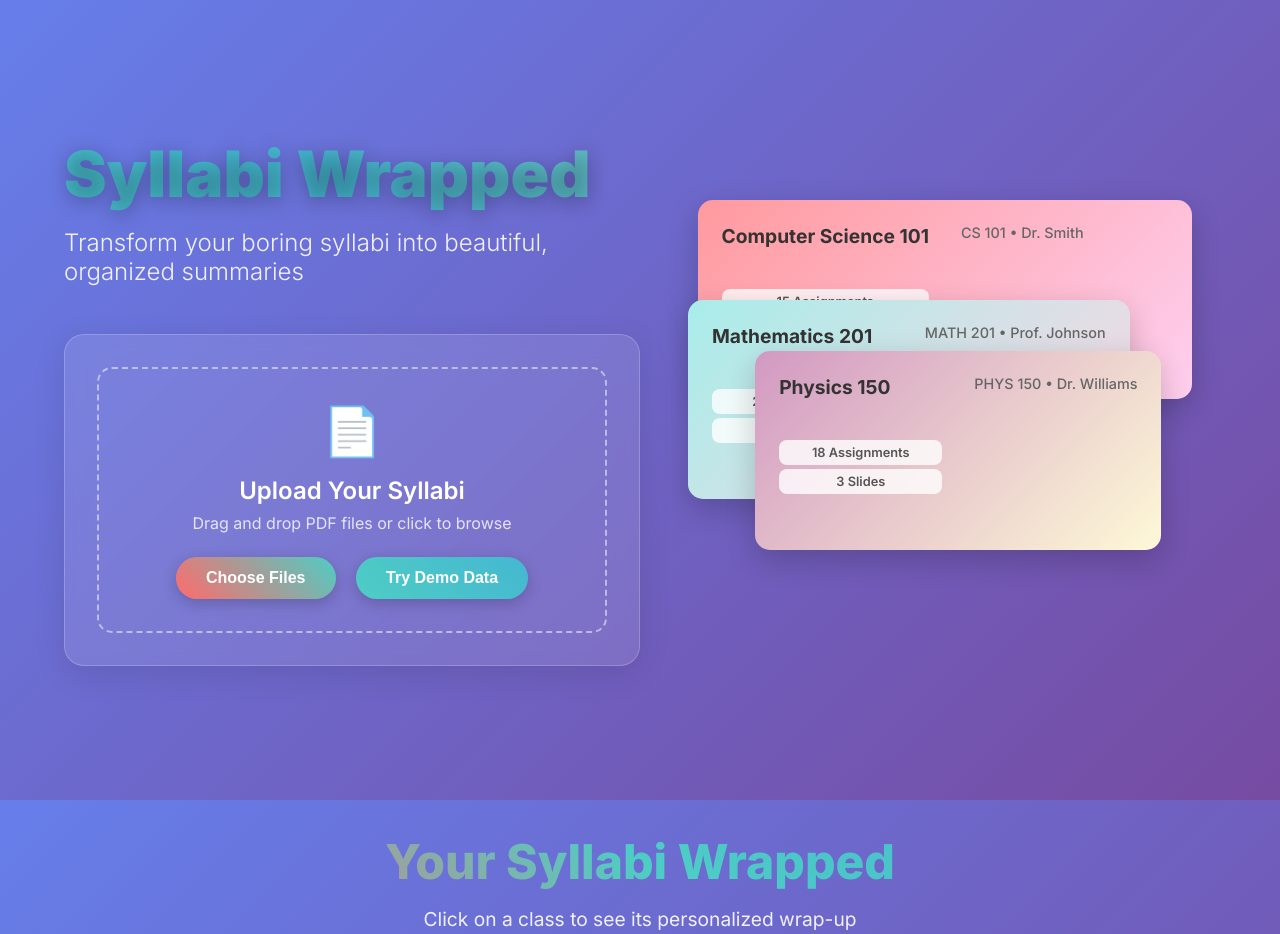
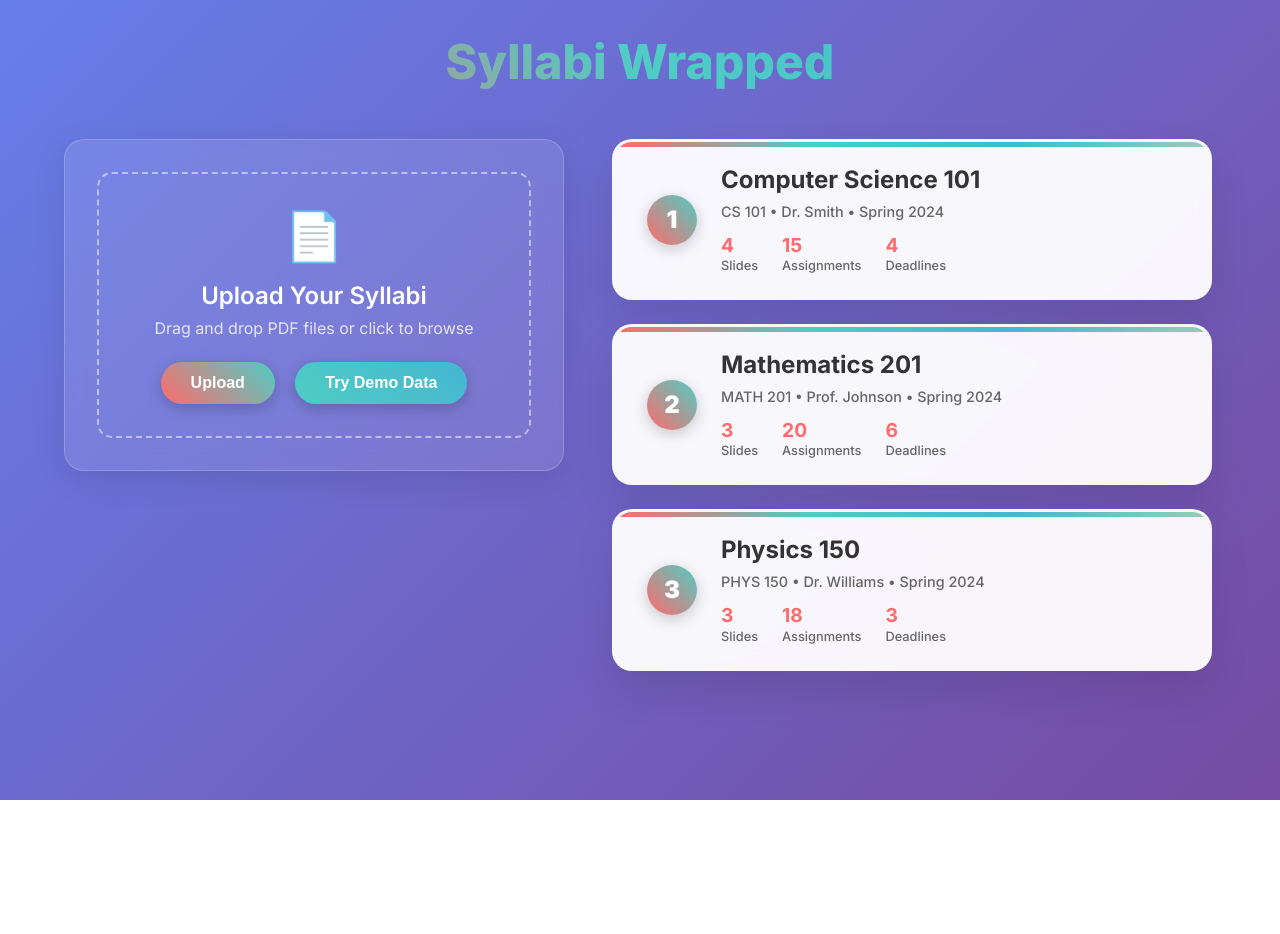
Before and after one commit to e-ember/syllabi-wrapped, a website: page index.html in a window 1280 px wide. Shown: the top 934 px of the page. After the commit the page ends 800 px from the top, so only its background shows below. Drawn offline with nearby package versions, Linux system fonts and the light colour scheme.

Commit message:
fixed home page

```diff
--- a/index.html
+++ b/index.html
@@ -10,59 +10,6 @@
     <script src="https://cdn.jsdelivr.net/npm/axios/dist/axios.min.js"></script>
 </head>
 <body>
-    <!-- Hero Section -->
-    <div class="hero-section">
-        <div class="hero-content">
-            <h1 class="hero-title">Syllabi Wrapped</h1>
-            <p class="hero-subtitle">Transform your boring syllabi into beautiful, organized summaries</p>
-            <div class="upload-container">
-                <div class="upload-area" id="uploadArea">
-                    <div class="upload-icon">📄</div>
-                    <h3>Upload Your Syllabi</h3>
-                    <p>Drag and drop PDF files or click to browse</p>
-                    <input type="file" id="fileInput" multiple accept=".pdf" hidden>
-                    <button class="upload-btn" onclick="document.getElementById('fileInput').click()">
-                        Choose Files
-                    </button>
-                    <button class="demo-btn" onclick="loadDemoData()">
-                        Try Demo Data
-                    </button>
-                </div>
-            </div>
-        </div>
-        <div class="hero-visual">
-            <div class="floating-card card-1" onclick="openSlideshowModal('cs101')">
-                <div class="card-content">
-                    <h4>Computer Science 101</h4>
-                    <p class="card-description">CS 101 • Dr. Smith</p>
-                    <div class="mini-stats">
-                        <span class="stat">15 Assignments</span>
-                        <span class="stat">4 Slides</span>
-                    </div>
-                </div>
-            </div>
-            <div class="floating-card card-2" onclick="openSlideshowModal('math201')">
-                <div class="card-content">
-                    <h4>Mathematics 201</h4>
-                    <p class="card-description">MATH 201 • Prof. Johnson</p>
-                    <div class="mini-stats">
-                        <span class="stat">20 Assignments</span>
-                        <span class="stat">3 Slides</span>
-                    </div>
-                </div>
-            </div>
-            <div class="floating-card card-3" onclick="openSlideshowModal('phys150')">
-                <div class="card-content">
-                    <h4>Physics 150</h4>
-                    <p class="card-description">PHYS 150 • Dr. Williams</p>
-                    <div class="mini-stats">
-                        <span class="stat">18 Assignments</span>
-                        <span class="stat">3 Slides</span>
-                    </div>
-                </div>
-            </div>
-        </div>
-    </div>
 
     <!-- Loading Section -->
     <div class="loading-section" id="loadingSection" style="display: none;">
@@ -74,16 +21,44 @@
     </div>
 
     <!-- Results Section -->
-    <div class="results-section" id="resultsSection" style="display: none;">
+    <div class="results-section" id="resultsSection">
         <div class="results-header">
-            <h2>Your Syllabi Wrapped</h2>
+            <h2>Syllabi Wrapped</h2>
+        </div>
+
+        <!-- Main Content Container -->
+        <div class="main-content-container">
+            <!-- Left Side - Upload Section -->
+            <div class="upload-section">
+                <div class="upload-container">
+                    <div class="upload-area" id="uploadAreaResults">
+                        <div class="upload-icon">📄</div>
+                        <h3>Upload Your Syllabi</h3>
+                        <p>Drag and drop PDF files or click to browse</p>
+                        <input type="file" id="fileInputResults" multiple accept=".pdf" hidden>
+                        <button class="upload-btn" onclick="document.getElementById('fileInputResults').click()">
+                            Upload
+                        </button>
+                        <button class="demo-btn" onclick="loadDemoData()">
+                            Try Demo Data
+                        </button>
+                    </div>
+                </div>
+            </div>
+
+            <!-- Right Side - Classes List -->
+            <div class="classes-section">
+                <!-- <div class="classes-header">
+                    <h3>Your Syllabi Wrapped</h3>
                     <p>Click on a class to see its personalized wrap-up</p>
-        </div>
+                </div> -->
 
                 <!-- Classes Grid -->
                 <div class="classes-grid" id="classesGrid">
                     <!-- Static class rectangles -->
                     <div class="class-rectangle" onclick="openSlideshowModal('cs101')">
+                        <div class="class-number">1</div>
+                        <div class="class-content">
                             <div class="class-title">Computer Science 101</div>
                             <div class="class-subtitle">CS 101 • Dr. Smith • Spring 2024</div>
                             <div class="class-preview">
@@ -101,8 +76,11 @@
                                 </div>
                             </div>
                         </div>
+                    </div>
 
                     <div class="class-rectangle" onclick="openSlideshowModal('math201')">
+                        <div class="class-number">2</div>
+                        <div class="class-content">
                             <div class="class-title">Mathematics 201</div>
                             <div class="class-subtitle">MATH 201 • Prof. Johnson • Spring 2024</div>
                             <div class="class-preview">
@@ -120,8 +98,11 @@
                                 </div>
                             </div>
                         </div>
+                    </div>
 
                     <div class="class-rectangle" onclick="openSlideshowModal('phys150')">
+                        <div class="class-number">3</div>
+                        <div class="class-content">
                             <div class="class-title">Physics 150</div>
                             <div class="class-subtitle">PHYS 150 • Dr. Williams • Spring 2024</div>
                             <div class="class-preview">
@@ -136,6 +117,9 @@
                                 <div class="preview-stat">
                                     <span class="preview-number">3</span>
                                     <div class="preview-label">Deadlines</div>
+                                </div>
+                            </div>
+                        </div>
                     </div>
                 </div>
             </div>
--- a/script.js
+++ b/script.js
@@ -8,6 +8,8 @@ let currentClassData = null;
 // DOM elements
 const uploadArea = document.getElementById('uploadArea');
 const fileInput = document.getElementById('fileInput');
+const uploadAreaResults = document.getElementById('uploadAreaResults');
+const fileInputResults = document.getElementById('fileInputResults');
 const loadingSection = document.getElementById('loadingSection');
 const resultsSection = document.getElementById('resultsSection');
 const uploadMoreSection = document.getElementById('uploadMoreSection');
@@ -39,11 +41,16 @@ function loadDemoData() {
 function setupEventListeners() {
     // File input change
     fileInput.addEventListener('change', handleFileSelect);
+    fileInputResults.addEventListener('change', handleFileSelect);
 
-    // Drag and drop
+    // Drag and drop for both upload areas
     uploadArea.addEventListener('dragover', handleDragOver);
     uploadArea.addEventListener('dragleave', handleDragLeave);
     uploadArea.addEventListener('drop', handleDrop);
+
+    uploadAreaResults.addEventListener('dragover', handleDragOver);
+    uploadAreaResults.addEventListener('dragleave', handleDragLeave);
+    uploadAreaResults.addEventListener('drop', handleDrop);
 
     // Modal controls
     closeModal.addEventListener('click', closeSlideshowModal);
@@ -66,17 +73,17 @@ function handleFileSelect(event) {
 
 function handleDragOver(event) {
     event.preventDefault();
-    uploadArea.classList.add('dragover');
+    event.target.closest('.upload-area').classList.add('dragover');
 }
 
 function handleDragLeave(event) {
     event.preventDefault();
-    uploadArea.classList.add('dragover');
+    event.target.closest('.upload-area').classList.remove('dragover');
 }
 
 function handleDrop(event) {
     event.preventDefault();
-    uploadArea.classList.remove('dragover');
+    event.target.closest('.upload-area').classList.remove('dragover');
     const files = Array.from(event.dataTransfer.files);
     const pdfFiles = files.filter(file => file.type === 'application/pdf');
     processFiles(pdfFiles);
@@ -102,7 +109,7 @@ function processFiles(files) {
 }
 
 function showLoading() {
-    document.querySelector('.hero-section').style.display = 'none';
+    resultsSection.style.display = 'none';
     loadingSection.style.display = 'flex';
 }
 
@@ -322,18 +329,20 @@ function generateClasses() {
     syllabiData.forEach((classData, index) => {
         const classRectangle = document.createElement('div');
         classRectangle.className = 'class-rectangle fade-in';
-        classRectangle.innerHTML = generateClassHTML(classData);
+        classRectangle.innerHTML = generateClassHTML(classData, index);
         classRectangle.addEventListener('click', () => openSlideshowModal(classData));
         classesGrid.appendChild(classRectangle);
     });
 }
 
-function generateClassHTML(classData) {
+function generateClassHTML(classData, index) {
     const totalSlides = classData.slides.length;
     const totalAssignments = classData.slides.find(s => s.type === 'grades')?.data?.totalAssignments || 0;
     const upcomingDeadlines = classData.slides.find(s => s.type === 'dates')?.data?.upcomingDeadlines || 0;
 
     return `
+        <div class="class-number">${index + 1}</div>
+        <div class="class-content">
             <div class="class-title">${classData.className}</div>
             <div class="class-subtitle">${classData.classCode} • ${classData.instructor} • ${classData.semester}</div>
             <div class="class-preview">
@@ -348,6 +357,7 @@ function generateClassHTML(classData) {
                 <div class="preview-stat">
                     <span class="preview-number">${upcomingDeadlines}</span>
                     <div class="preview-label">Deadlines</div>
+                </div>
             </div>
         </div>
     `;
@@ -792,14 +802,20 @@ function resetUpload() {
     uploadedFiles = [];
     currentClassData = null;
 
-    // Hide results and show hero
+    // Hide results and show loading
     resultsSection.style.display = 'none';
     uploadMoreSection.style.display = 'none';
     slideshowModal.style.display = 'none';
-    document.querySelector('.hero-section').style.display = 'flex';
+    loadingSection.style.display = 'flex';
 
-    // Reset file input
+    // Reset file inputs
     fileInput.value = '';
+    fileInputResults.value = '';
+
+    // Show results after a brief moment
+    setTimeout(() => {
+        showResults();
+    }, 500);
 }
 
 // ChatGPT API Integration
--- a/styles.css
+++ b/styles.css
@@ -17,16 +17,17 @@ body {
     min-height: 100vh;
     display: flex;
     align-items: center;
-    justify-content: space-between;
+    justify-content: center;
     padding: 0 5%;
     position: relative;
     background: linear-gradient(135deg, #667eea 0%, #764ba2 100%);
 }
 
 .hero-content {
-    flex: 1;
-    max-width: 600px;
+    max-width: 800px;
+    width: 100%;
     z-index: 2;
+    text-align: center;
 }
 
 .hero-title {
@@ -137,92 +138,6 @@ body {
     box-shadow: 0 6px 20px rgba(0, 0, 0, 0.3);
 }
 
-/* Hero Visual */
-.hero-visual {
-    flex: 1;
-    position: relative;
-    height: 500px;
-    display: flex;
-    align-items: center;
-    justify-content: center;
-}
-
-.floating-card {
-    position: absolute;
-    background: rgba(255, 255, 255, 0.95);
-    border-radius: 15px;
-    padding: 1.5rem;
-    box-shadow: 0 10px 30px rgba(0, 0, 0, 0.2);
-    backdrop-filter: blur(10px);
-    cursor: pointer;
-    transition: all 0.3s ease;
-    /* Removed floating animation */
-}
-
-.floating-card:hover {
-    transform: translateY(-5px);
-    box-shadow: 0 15px 40px rgba(0, 0, 0, 0.3);
-}
-
-.card-1 {
-    top: 10%;
-    left: 10%;
-    animation-delay: 0s;
-    background: linear-gradient(135deg, #ff9a9e 0%, #fecfef 100%);
-}
-
-.card-2 {
-    top: 30%;
-    right: 15%;
-    animation-delay: 2s;
-    background: linear-gradient(135deg, #a8edea 0%, #fed6e3 100%);
-}
-
-.card-3 {
-    bottom: 20%;
-    left: 20%;
-    animation-delay: 4s;
-    background: linear-gradient(135deg, #d299c2 0%, #fef9d7 100%);
-}
-
-@keyframes float {
-    0%, 100% { transform: translateY(0px) rotate(0deg); }
-    50% { transform: translateY(-20px) rotate(2deg); }
-}
-
-.card-content h4 {
-    color: #333;
-    font-size: 1.2rem;
-    margin-bottom: 0.5rem;
-    font-weight: 700;
-}
-
-.card-description {
-    color: #666;
-    font-size: 0.9rem;
-    margin-bottom: 1rem;
-    font-weight: 500;
-}
-
-.mini-stats {
-    display: flex;
-    flex-direction: column;
-    gap: 0.3rem;
-}
-
-.mini-stats .stat {
-    background: rgba(255, 255, 255, 0.8);
-    padding: 0.3rem 0.6rem;
-    border-radius: 8px;
-    font-size: 0.8rem;
-    font-weight: 600;
-    color: #555;
-    text-align: center;
-}
-
-.mini-chart {
-    font-size: 2rem;
-}
 
 /* Loading Section */
 .loading-section {
@@ -291,6 +206,47 @@ body {
     opacity: 0.9;
 }
 
+/* Main Content Container */
+.main-content-container {
+    display: flex;
+    gap: 3rem;
+    max-width: 1400px;
+    margin: 0 auto;
+    align-items: flex-start;
+}
+
+/* Upload Section (Left Side) */
+.upload-section {
+    flex: 1;
+    max-width: 500px;
+}
+
+/* Classes Section (Right Side) */
+.classes-section {
+    flex: 1;
+    max-width: 600px;
+}
+
+.classes-header {
+    margin-bottom: 2rem;
+    color: white;
+}
+
+.classes-header h3 {
+    font-size: 1.8rem;
+    font-weight: 700;
+    margin-bottom: 0.5rem;
+    background: linear-gradient(45deg, #ff6b6b, #4ecdc4);
+    -webkit-background-clip: text;
+    -webkit-text-fill-color: transparent;
+}
+
+.classes-header p {
+    font-size: 1rem;
+    opacity: 0.9;
+    margin: 0;
+}
+
 /* Card Navigation */
 .card-navigation {
     display: flex;
@@ -339,26 +295,27 @@ body {
 
 /* Classes Grid */
 .classes-grid {
-    display: grid;
-    grid-template-columns: repeat(auto-fit, minmax(300px, 1fr));
-    gap: 2rem;
-    max-width: 1200px;
-    margin: 0 auto;
-    padding: 2rem 0;
+    display: flex;
+    flex-direction: column;
+    gap: 1.5rem;
+    margin: 0;
+    padding: 0;
 }
 
 .class-rectangle {
     background: rgba(255, 255, 255, 0.95);
     border-radius: 20px;
-    padding: 2rem;
+    padding: 1.5rem 2rem;
     box-shadow: 0 20px 40px rgba(0, 0, 0, 0.1);
     backdrop-filter: blur(10px);
-    text-align: center;
     position: relative;
     overflow: hidden;
     cursor: pointer;
     transition: all 0.3s ease;
     border: 3px solid transparent;
+    display: flex;
+    align-items: center;
+    gap: 1.5rem;
 }
 
 .class-rectangle:hover {
@@ -377,43 +334,71 @@ body {
     background: linear-gradient(90deg, #ff6b6b, #4ecdc4, #45b7d1, #96ceb4);
 }
 
+/* Class numbering */
+.class-number {
+    display: flex;
+    align-items: center;
+    justify-content: center;
+    width: 50px;
+    height: 50px;
+    background: linear-gradient(45deg, #ff6b6b, #4ecdc4);
+    color: white;
+    border-radius: 50%;
+    font-weight: 900;
+    font-size: 1.5rem;
+    flex-shrink: 0;
+    box-shadow: 0 4px 15px rgba(0, 0, 0, 0.2);
+}
+
+/* Class content container */
+.class-content {
+    flex: 1;
+    display: flex;
+    flex-direction: column;
+    gap: 0.5rem;
+}
+
 .class-title {
-    font-size: 1.8rem;
-    font-weight: 800;
-    margin-bottom: 1rem;
+    font-size: 1.5rem;
+    font-weight: 700;
     color: #333;
-    background: linear-gradient(45deg, #ff6b6b, #4ecdc4);
-    -webkit-background-clip: text;
-    -webkit-text-fill-color: transparent;
+    margin: 0;
+    line-height: 1.2;
 }
 
 .class-subtitle {
-    font-size: 1rem;
+    font-size: 0.9rem;
     color: #666;
-    margin-bottom: 1.5rem;
+    margin: 0;
+    font-weight: 500;
 }
 
 .class-preview {
     display: flex;
-    justify-content: space-around;
-    margin: 1.5rem 0;
+    gap: 1.5rem;
+    margin-top: 0.5rem;
 }
 
 .preview-stat {
-    text-align: center;
+    text-align: left;
+    display: flex;
+    flex-direction: column;
+    gap: 0.2rem;
 }
 
 .preview-number {
-    font-size: 2rem;
-    font-weight: 900;
+    font-size: 1.2rem;
+    font-weight: 700;
     color: #ff6b6b;
     display: block;
+    line-height: 1;
 }
 
 .preview-label {
-    font-size: 0.9rem;
+    font-size: 0.8rem;
     color: #666;
-    margin-top: 0.5rem;
+    margin: 0;
+    font-weight: 500;
 }
 
 /* Slideshow Modal */
@@ -784,6 +769,16 @@ body {
         font-size: 1.2rem;
     }
 
+    .main-content-container {
+        flex-direction: column;
+        gap: 2rem;
+    }
+
+    .upload-section,
+    .classes-section {
+        max-width: none;
+    }
+
     .card-content {
         grid-template-columns: 1fr;
     }
```
Lines whose indentation alone changed are shown as unchanged.
